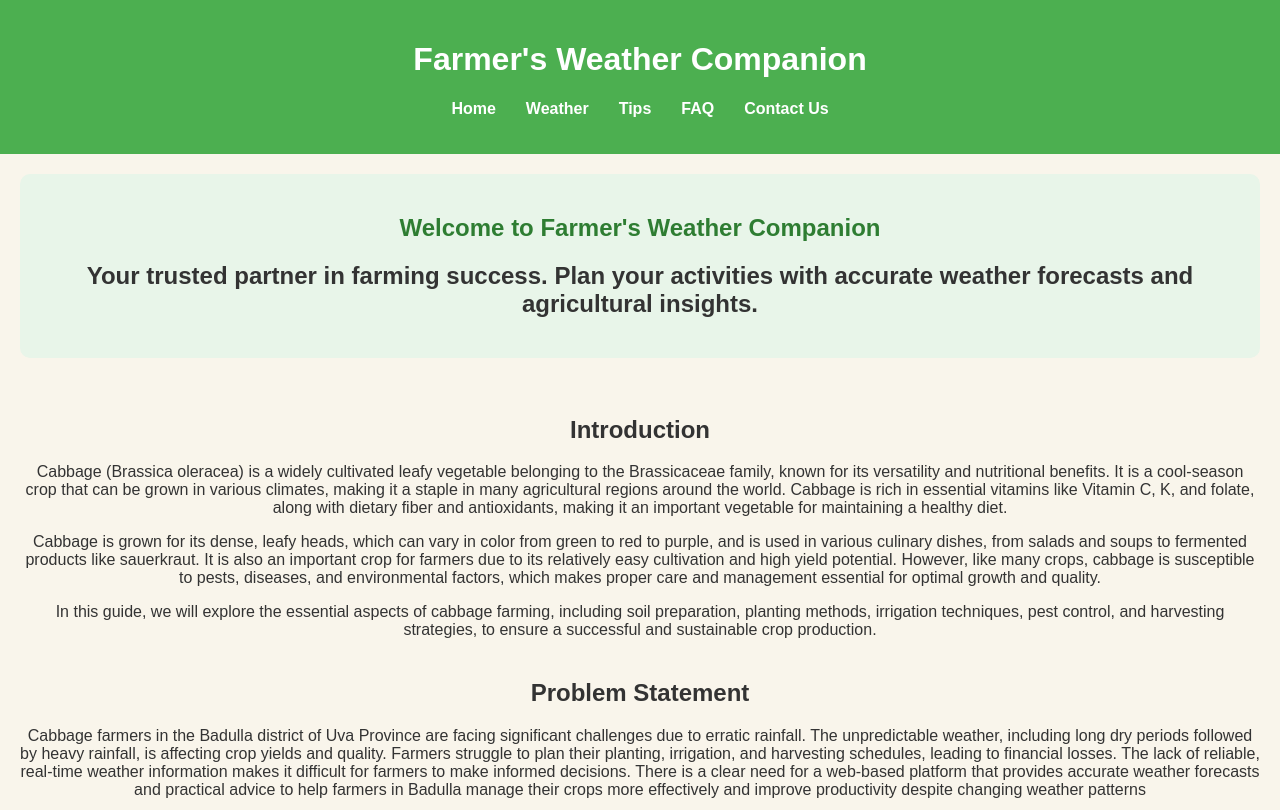
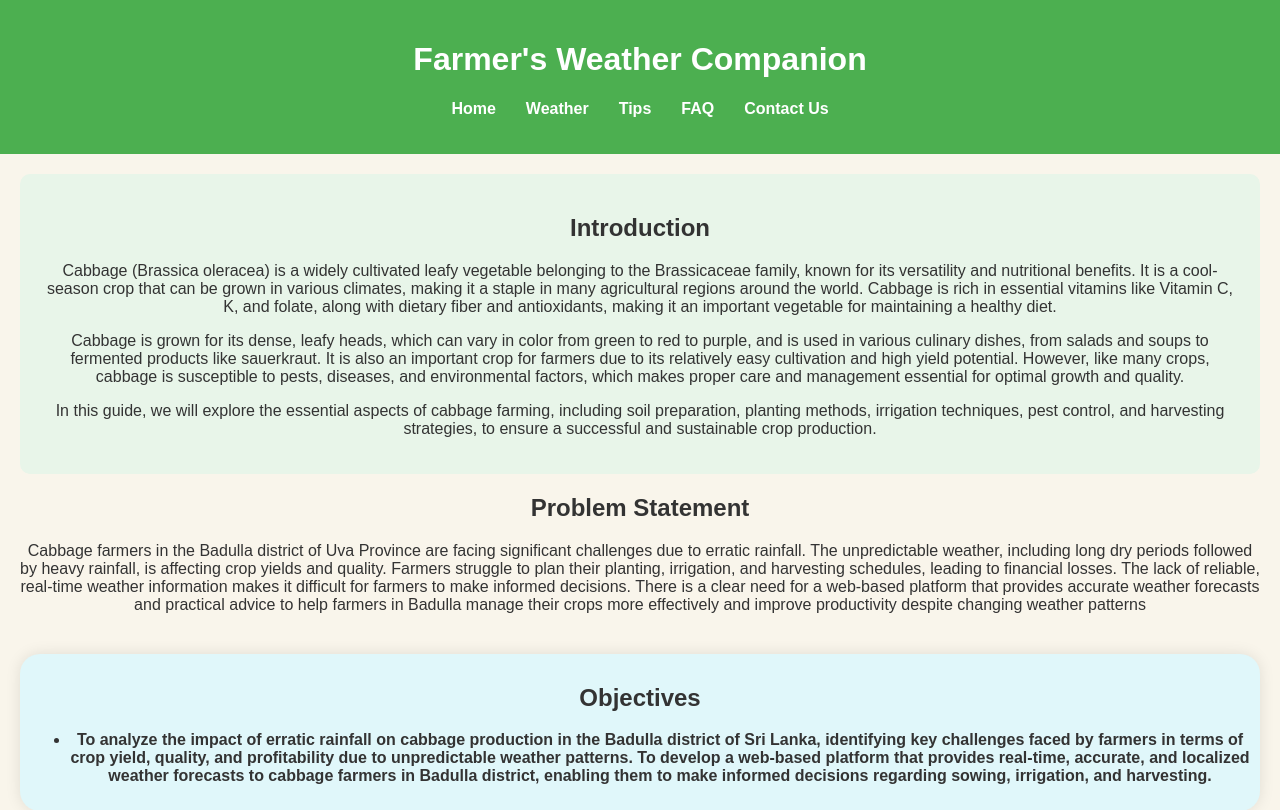
Before and after one commit to shzn-mhd/live-weather-app, a React (Create React App) app: page / in a window 1280 px wide. Shown: the top 810 px of the page. Built offline with nearby package versions, Linux system fonts and the light colour scheme.

Commit message:
hero component removed

```diff
--- a/src/components/Home.js
+++ b/src/components/Home.js
@@ -8,13 +8,13 @@ import c5 from './assets/c5.jpg';
 const Home = () => {
   return (
     <div className="home">
-      <section className="hero">
+      {/* <section className="hero">
         <h1>Welcome to Farmer's Weather Companion</h1>
         <p><h2>Your trusted partner in farming success. Plan your activities with accurate weather forecasts and agricultural insights.</h2></p>
       </section>
-      <br></br>
+      <br></br> */}
 
-      <section className="farmers-section">
+      <section className="hero">
         <h2>Introduction</h2>
         <p>
         <p>Cabbage (Brassica oleracea) is a widely cultivated leafy vegetable belonging to the Brassicaceae family, known for its versatility and nutritional benefits. It is a cool-season crop that can be grown in various climates, making it a staple in many agricultural regions around the world. Cabbage is rich in essential vitamins like Vitamin C, K, and folate, along with dietary fiber and antioxidants, making it an important vegetable for maintaining a healthy diet. </p>
```
